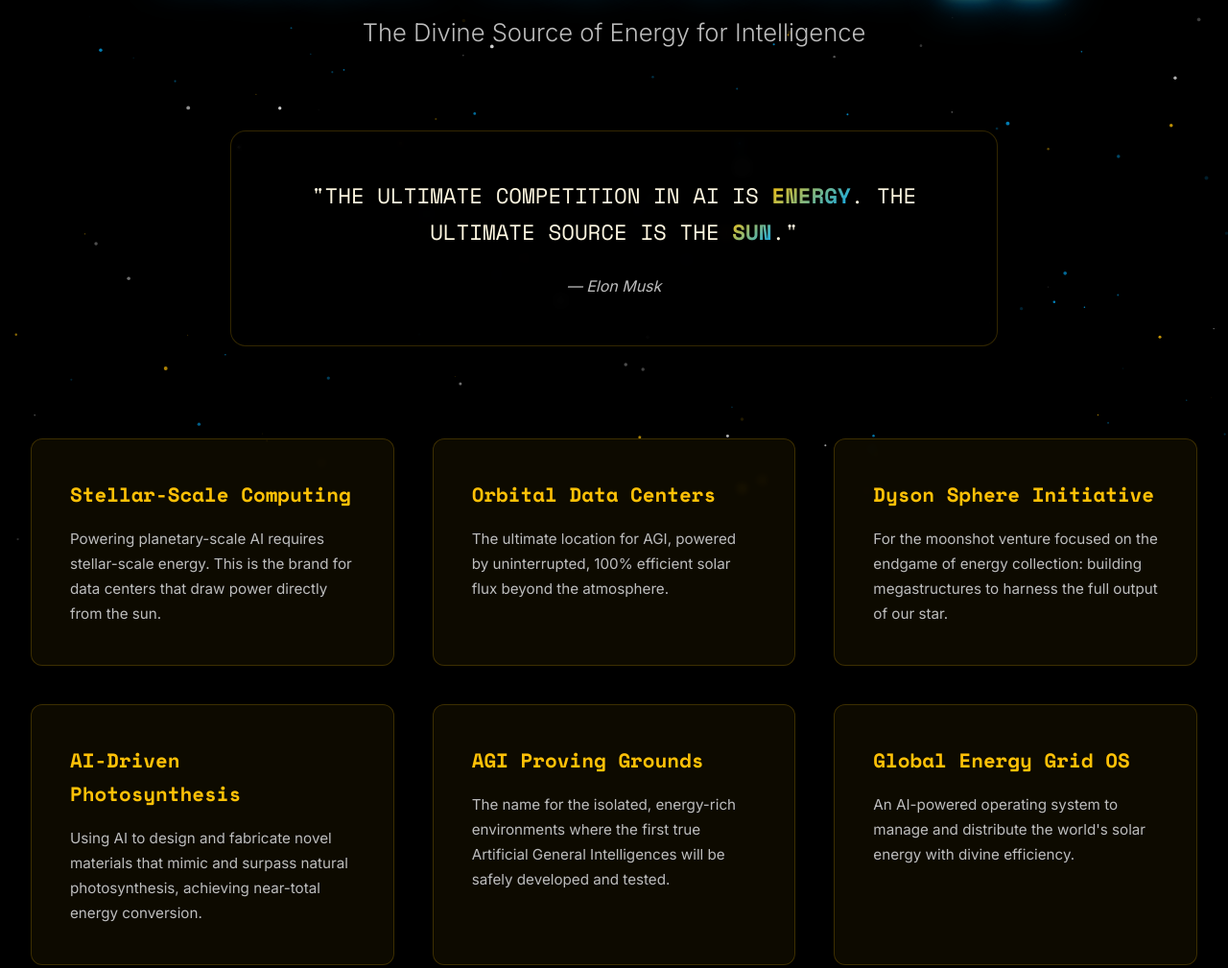
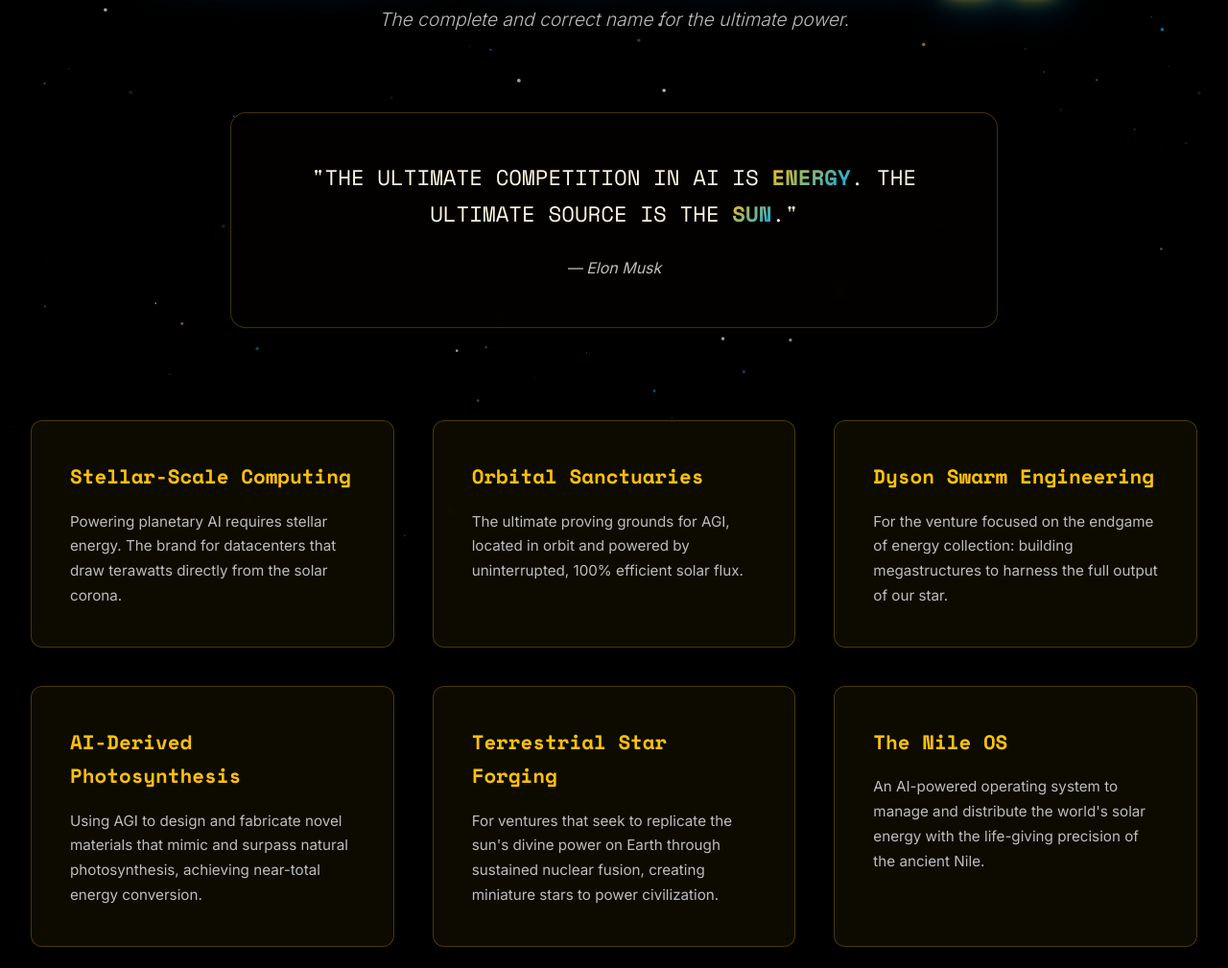
Before and after one commit to lianen168/amun-ra-energy-parking, a plain HTML site: page index.html in a window 1280 px wide. Shown: the part 231-1240 px from the top of the page at 96% size. Drawn offline with nearby package versions, Linux system fonts and the light colour scheme.

Commit message:
Update index.html

```diff
--- a/index.html
+++ b/index.html
@@ -5,17 +5,17 @@
     <meta name="viewport" content="width=device-width, initial-scale=1.0">
 
     <!-- SEO: Title Tag -->
-    <title>Amun-Ra.energy | The Ultimate Energy Source for AI</title>
+    <title>Amun-Ra.energy | The Complete Name for The Ultimate Power</title>
 
     <!-- SEO: Meta Description -->
-    <meta name="description" content="Amun-Ra.energy is the premium domain for the venture solving the ultimate competition in AI: Energy. Harnessing the power of the sun to fuel the future of intelligence.">
+    <meta name="description" content="Amun-Ra.energy represents the fusion of the ultimate creative force and the ultimate energy source. The authoritative domain for the venture powering AGI with the sun.">
 
     <!-- SEO: Keywords -->
-    <meta name="keywords" content="Amun-Ra, energy, AI, solar power, Elon Musk, AGI, ultimate energy, sun, domain, stellar energy, Dyson Sphere">
+    <meta name="keywords" content="Amun-Ra, energy, AI, solar power, Elon Musk, AGI, ultimate energy, sun, domain, ancient Egypt, mythology AI, stellar energy, Dyson Sphere">
 
     <!-- Social Media/Open Graph Tags -->
-    <meta property="og:title" content="Amun-Ra.energy | The Ultimate Energy Source for AI">
-    <meta property="og:description" content="The domain for the company harnessing the divine power of the sun to solve the energy demands of artificial general intelligence.">
+    <meta property="og:title" content="Amun-Ra.energy | The Complete Name for The Ultimate Power">
+    <meta property="og:description" content="Harnessing the divine power of the sun to solve the energy demands of artificial general intelligence.">
     <meta property="og:type" content="website">
     <meta property="og:url" content="https://Amun-Ra.energy">
 
@@ -28,20 +28,20 @@
     {
       "@context": "https://schema.org",
       "@type": "WebPage",
-      "name": "Amun-Ra.energy | The Ultimate Energy Source for AI",
-      "description": "A landing page for the premium mythological domain Amun-Ra.energy, linking the Egyptian god of creation and sun to the future of AI energy.",
+      "name": "Amun-Ra.energy | The Complete Name for The Ultimate Power",
+      "description": "The landing page for the premium mythological domain Amun-Ra.energy, linking the complete name of the Egyptian God King to the future of AI energy.",
       "url": "https://Amun-Ra.energy",
       "mainEntity": {
         "@type": "Product",
         "name": "The domain name Amun-Ra.energy",
-        "description": "The ultimate brand for a venture focused on solving the energy requirements of AGI through solar power.",
+        "description": "The ultimate brand for a venture focused on solving the energy requirements of AGI through solar power, invoking the full authority of the god Amun-Ra.",
         "sku": "Amun-Ra.energy",
         "offers": {
           "@type": "Offer",
-          "price": "8800.00",
+          "price": "8888.00",
           "priceCurrency": "USD",
           "availability": "https://schema.org/InStock",
-          "url": "https://www.spaceship.com/s/buy/amun-ra.energy/A27dYx1T458mK5z3"
+          "url": "https://www.spaceship.com/s/buy/amun-ra.energy/1d0Jvpw3InVSHnlD"
         }
       }
     }
@@ -50,11 +50,11 @@
     <style>
         :root {
             --bg-dark: #000000;
-            --text-primary: #fff8e1; /* Creamy white */
-            --text-secondary: #bdbdbd; /* Light grey */
-            --accent-gold: #ffc107;
-            --accent-blue: #03a9f4; /* Electric sky blue */
-            --border-color: rgba(255, 193, 7, 0.2);
+            --text-primary: #fff8e1; /* Creamy white like ancient papyrus */
+            --text-secondary: #bdbdbd; /* Light grey stone */
+            --accent-gold: #ffc107; /* Pure Solar Gold */
+            --accent-blue: #03a9f4; /* AGI Electric Blue */
+            --border-color: rgba(255, 193, 7, 0.25);
             --card-bg: rgba(255, 193, 7, 0.05);
         }
         * { margin: 0; padding: 0; box-sizing: border-box; }
@@ -71,8 +71,8 @@
         #particles-js { position: fixed; width: 100%; height: 100%; top: 0; left: 0; z-index: -1; }
 
         @keyframes divine-glow {
-          0%, 100% { text-shadow: 0 0 6px var(--accent-gold), 0 0 12px var(--accent-gold), 0 0 24px var(--accent-blue), 0 0 48px var(--accent-blue); }
-          50% { text-shadow: 0 0 12px var(--accent-gold), 0 0 24px var(--accent-gold), 0 0 48px var(--accent-blue), 0 0 96px var(--accent-blue); }
+          0%, 100% { text-shadow: 0 0 7px var(--accent-gold), 0 0 15px var(--accent-gold), 0 0 30px var(--accent-blue); }
+          50% { text-shadow: 0 0 15px var(--accent-gold), 0 0 30px var(--accent-gold), 0 0 60px var(--accent-blue); }
         }
 
         .container { max-width: 1400px; margin: 0 auto; padding: 6rem 2rem 4rem; position: relative; z-index: 2; }
@@ -82,12 +82,12 @@
             font-weight: 700;
             font-size: clamp(3rem, 10vw, 7rem);
             line-height: 1.1;
-            margin-bottom: 1.5rem;
+            margin-bottom: 1rem;
             letter-spacing: -0.02em;
         }
         .dynamic-main, .dynamic-tld {
             display: inline-block;
-            animation: divine-glow 5s ease-in-out infinite;
+            animation: divine-glow 4s ease-in-out infinite;
         }
         .dynamic-main {
             background: linear-gradient(135deg, #ffffff, var(--accent-gold));
@@ -99,7 +99,16 @@
             animation-direction: reverse;
         }
 
-        .tagline { font-size: clamp(1.2rem, 2.5vw, 1.6rem); color: var(--text-secondary); font-weight: 300; margin-top: 1rem; max-width: 800px; margin-left: auto; margin-right: auto; }
+        .tagline {
+            font-size: clamp(1rem, 2vw, 1.2rem);
+            color: var(--text-secondary);
+            font-style: italic;
+            font-weight: 300;
+            margin-top: 1rem;
+            max-width: 800px;
+            margin-left: auto;
+            margin-right: auto;
+        }
 
         .quote-section {
             max-width: 800px;
@@ -108,7 +117,7 @@
             text-align: center;
             border: 1px solid var(--border-color);
             border-radius: 16px;
-            background: rgba(0,0,0,0.3);
+            background: rgba(10, 5, 0, 0.3); /* Dark, earthy background */
             backdrop-filter: blur(8px);
         }
         .quote {
@@ -123,17 +132,11 @@
             -webkit-background-clip: text; -webkit-text-fill-color: transparent; background-clip: text;
             font-weight: 700;
         }
-        .attribution {
-            display: block;
-            margin-top: 1.5rem;
-            font-family: 'Inter', sans-serif;
-            font-size: 1rem;
-            color: var(--text-secondary);
-        }
+        .attribution { display: block; margin-top: 1.5rem; font-family: 'Inter', sans-serif; font-size: 1rem; color: var(--text-secondary); }
 
         .grid { display: grid; grid-template-columns: repeat(auto-fit, minmax(320px, 1fr)); gap: 2.5rem; margin-bottom: 6rem; }
         .card { background: var(--card-bg); border: 1px solid var(--border-color); padding: 2.5rem; border-radius: 12px; transition: all 0.3s ease; backdrop-filter: blur(5px); }
-        .card:hover { transform: translateY(-8px); border-color: var(--accent-gold); box-shadow: 0 10px 40px rgba(255, 193, 7, 0.15); }
+        .card:hover { transform: translateY(-8px); border-color: var(--accent-gold); box-shadow: 0 10px 40px rgba(255, 193, 7, 0.2); }
         .card-title { font-family: 'Space Mono', monospace; font-size: 1.3rem; font-weight: 700; margin-bottom: 1rem; color: var(--accent-gold); }
         .card-desc { font-size: 0.95rem; color: var(--text-secondary); line-height: 1.7; }
 
@@ -169,7 +172,7 @@
             <h1 class="logo">
                 <span class="dynamic-main">Amun-Ra</span><span class="dynamic-tld">.energy</span>
             </h1>
-            <p class="tagline">The Divine Source of Energy for Intelligence</p>
+            <p class="tagline">The complete and correct name for the ultimate power.</p>
         </header>
 
         <section class="quote-section">
@@ -182,49 +185,49 @@
         <section class="grid">
             <div class="card">
                 <h2 class="card-title">Stellar-Scale Computing</h2>
-                <p class="card-desc">Powering planetary-scale AI requires stellar-scale energy. This is the brand for data centers that draw power directly from the sun.</p>
+                <p class="card-desc">Powering planetary AI requires stellar energy. The brand for datacenters that draw terawatts directly from the solar corona.</p>
             </div>
             <div class="card">
-                <h2 class="card-title">Orbital Data Centers</h2>
-                <p class="card-desc">The ultimate location for AGI, powered by uninterrupted, 100% efficient solar flux beyond the atmosphere.</p>
+                <h2 class="card-title">Orbital Sanctuaries</h2>
+                <p class="card-desc">The ultimate proving grounds for AGI, located in orbit and powered by uninterrupted, 100% efficient solar flux.</p>
             </div>
             <div class="card">
-                <h2 class="card-title">Dyson Sphere Initiative</h2>
-                <p class="card-desc">For the moonshot venture focused on the endgame of energy collection: building megastructures to harness the full output of our star.</p>
+                <h2 class="card-title">Dyson Swarm Engineering</h2>
+                <p class="card-desc">For the venture focused on the endgame of energy collection: building megastructures to harness the full output of our star.</p>
             </div>
             <div class="card">
-                <h2 class="card-title">AI-Driven Photosynthesis</h2>
-                <p class="card-desc">Using AI to design and fabricate novel materials that mimic and surpass natural photosynthesis, achieving near-total energy conversion.</p>
+                <h2 class="card-title">AI-Derived Photosynthesis</h2>
+                <p class="card-desc">Using AGI to design and fabricate novel materials that mimic and surpass natural photosynthesis, achieving near-total energy conversion.</p>
+            </div>
+             <div class="card">
+                <h2 class="card-title">Terrestrial Star Forging</h2>
+                <p class="card-desc">For ventures that seek to replicate the sun's divine power on Earth through sustained nuclear fusion, creating miniature stars to power civilization.</p>
             </div>
             <div class="card">
-                <h2 class="card-title">AGI Proving Grounds</h2>
-                <p class="card-desc">The name for the isolated, energy-rich environments where the first true Artificial General Intelligences will be safely developed and tested.</p>
-            </div>
-            <div class="card">
-                <h2 class="card-title">Global Energy Grid OS</h2>
-                <p class="card-desc">An AI-powered operating system to manage and distribute the world's solar energy with divine efficiency.</p>
+                <h2 class="card-title">The Nile OS</h2>
+                <p class="card-desc">An AI-powered operating system to manage and distribute the world's solar energy with the life-giving precision of the ancient Nile.</p>
             </div>
              <div class="card">
-                <h2 class="card-title">Autonomous Robotic Fleets</h2>
-                <p class="card-desc">Powering millions of self-sustaining robots for construction, exploration, and logistics, all running on the eternal power of the sun.</p>
+                <h2 class="card-title">Solar-Powered Robotics</h2>
+                <p class="card-desc">Powering millions of self-sustaining, autonomous robots for planetary construction, exploration, and logistics, all running on the eternal power of Amun-Ra.</p>
             </div>
              <div class="card">
-                <h2 class="card-title">Next-Generation Fusion</h2>
-                <p class="card-desc">For ventures that seek to replicate the sun's power on Earth. The brand that represents the taming of a star.</p>
+                <h2 class="card-title">AGI's Creative Engine</h2>
+                <p class="card-desc">The hidden potential of Amun (algorithm) fused with the manifest power of Ra (energy) to create the ultimate engine of artificial consciousness.</p>
             </div>
              <div class="card">
-                <h2 class="card-title">Energy-Backed Digital Currency</h2>
-                <p class="card-desc">When energy is the true currency, a digital asset backed by a verifiable surplus of solar power becomes the ultimate store of value.</p>
+                <h2 class="card-title">Energy-Backed Currency</h2>
+                <p class="card-desc">When energy is the true currency, a digital asset backed by a verifiable surplus of solar power becomes the ultimate store of value, the gold of a new era.</p>
             </div>
         </section>
 
         <section class="cta">
             <div class="cta-content">
                 <div style="font-size: 0.8rem; color: var(--accent-gold); text-transform: uppercase; letter-spacing: 2px; margin-bottom: 1rem;">Mythological Domain Asset</div>
-                <div class="price">$8,800 USD</div>
-                <div class="price-sub">3-Month Financing Available</div>
+                <div class="price">$8,888 USD</div>
+                <div class="price-sub">8-Month Financing Available</div>
                 <div class="btn-container">
-                    <a href="https://www.spaceship.com/s/buy/amun-ra.energy/A27dYx1T458mK5z3" target="_blank" rel="noopener noreferrer" class="btn primary">
+                    <a href="https://www.spaceship.com/s/buy/amun-ra.energy/1d0Jvpw3InVSHnlD" target="_blank" rel="noopener noreferrer" class="btn primary">
                         Acquire Now
                     </a>
                     <button class="btn secondary" onclick="copyEmail()">
@@ -237,7 +240,7 @@
     </main>
 
     <footer>
-        <p>© 2026 Amun-Ra.energy - Forging the Future in the Heart of a Star.</p>
+        <p>© 2026 Amun-Ra.energy - The Hidden One is Revealed by the Sun.</p>
     </footer>
 
     <script src="https://cdn.jsdelivr.net/particles.js/2.0.0/particles.min.js"></script>
@@ -247,16 +250,16 @@
 
             particlesJS('particles-js', {
                 particles: {
-                    number: { value: isMobile ? 50 : 150, density: { enable: true, value_area: 800 } },
+                    number: { value: isMobile ? 40 : 100, density: { enable: true, value_area: 800 } },
                     color: { value: ['#ffc107', '#ffffff', '#03a9f4'] },
                     shape: { type: 'circle' },
-                    opacity: { value: 0.8, random: true, anim: { enable: true, speed: 0.8, opacity_min: 0.1, sync: false } },
-                    size: { value: 2, random: true, anim: { enable: false } },
-                    line_linked: { enable: false },
+                    opacity: { value: 0.7, random: true, anim: { enable: true, speed: 0.5, opacity_min: 0.1, sync: false } },
+                    size: { value: 2, random: true },
+                    line_linked: { enable: false }, // No lines for a more "divine energy" feel
                     move: {
                         enable: true,
-                        speed: isMobile ? 1.5 : 3,
-                        direction: 'none',
+                        speed: isMobile ? 1 : 2,
+                        direction: 'top', // Energy rising
                         random: true,
                         straight: false,
                         out_mode: 'out',
@@ -271,7 +274,7 @@
                         resize: true
                     },
                     modes: {
-                        repulse: { distance: 100, duration: 0.4 }
+                        repulse: { distance: 120, duration: 0.4 }
                     }
                 },
                 retina_detect: true
```
